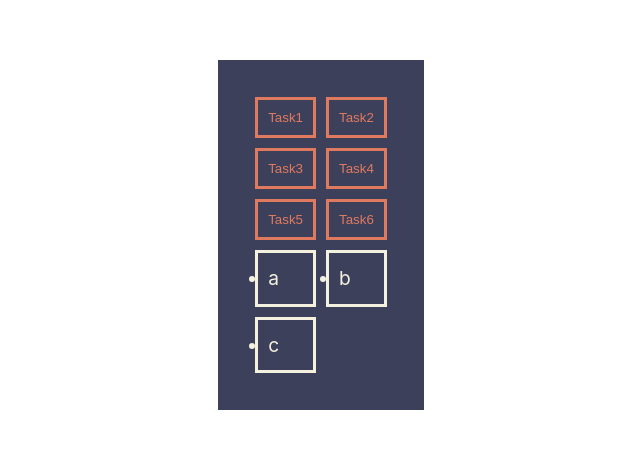
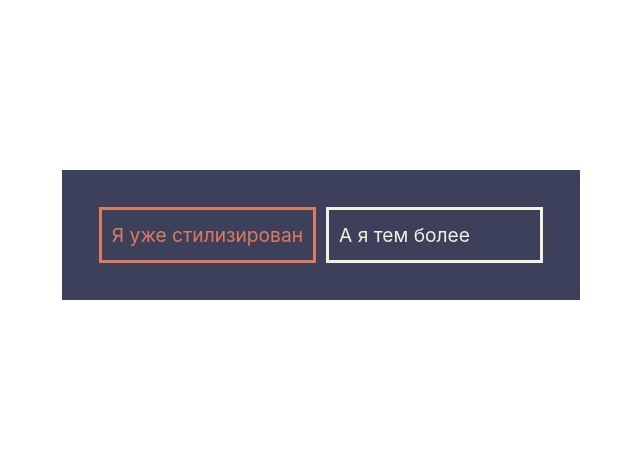
Before and after one commit to MakerAVGN/Vue3Base, a Vue app in the folder vue-project/: page / in a window 1280 px wide. Shown: the part 165-614 px from the top of the page, without its empty margins (319-959 px from the left). Built offline with nearby package versions, Linux system fonts and the light colour scheme.

Commit message:
Стилизация компонента в фреймворке Vue

```diff
--- a/vue-project/src/App.vue
+++ b/vue-project/src/App.vue
@@ -29,14 +29,6 @@ export default {
 }
 </script>
 <template>
- <button class="a" @click="add" >Task1</button>
-  <button class="a"  @click="delFirst" >Task2</button>
-  <button class="a"  @click="delLast" >Task3</button>
-  <button class="a"  @click="delSecondLast" >Task4</button>
-  <button class="a"  @click="sortarr" >Task5</button>
-  <button class="a"  @click="reverseMassive" >Task6</button>
-
-  <ul class="b"  v-for="elem in arr">
-      <li>{{ elem }}</li>
-    </ul><br>
+<p class="a">Я уже стилизирован</p>
+<p class="b"> А я тем более</p>
 </template>
```
